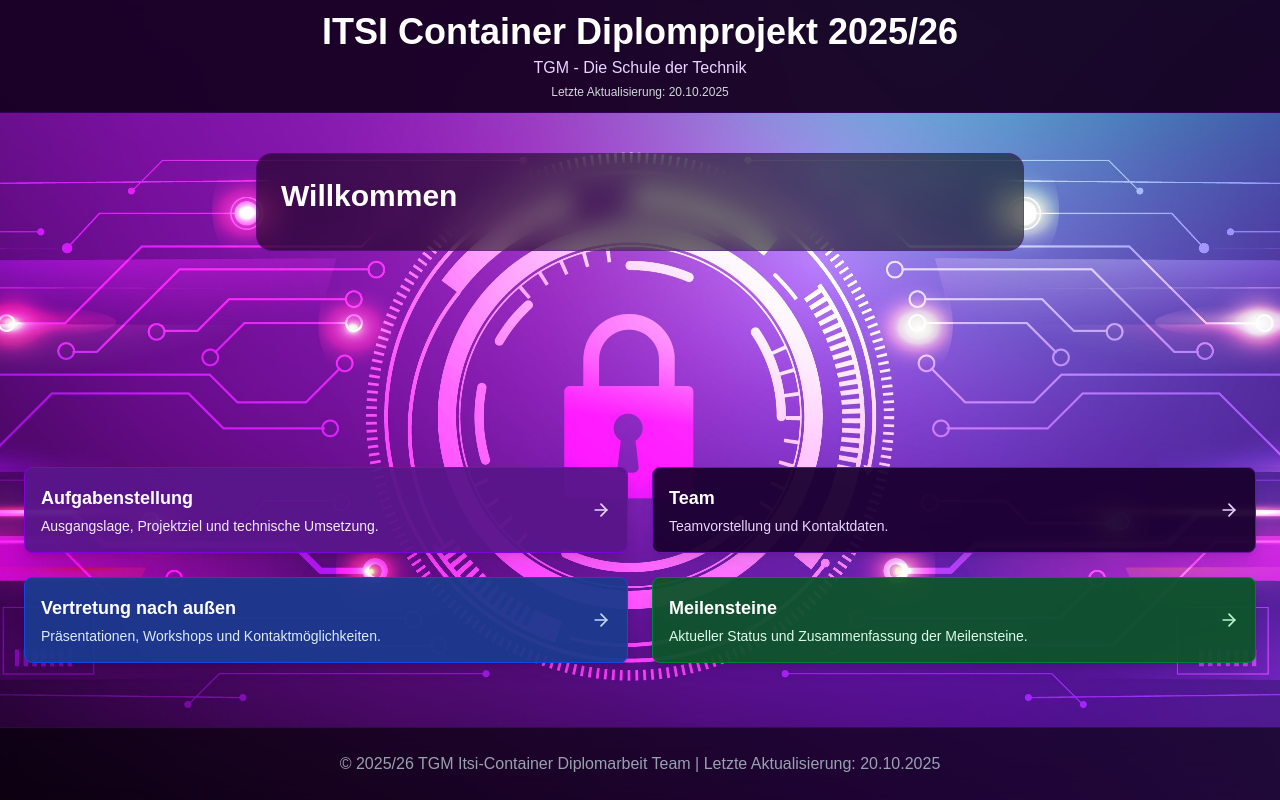
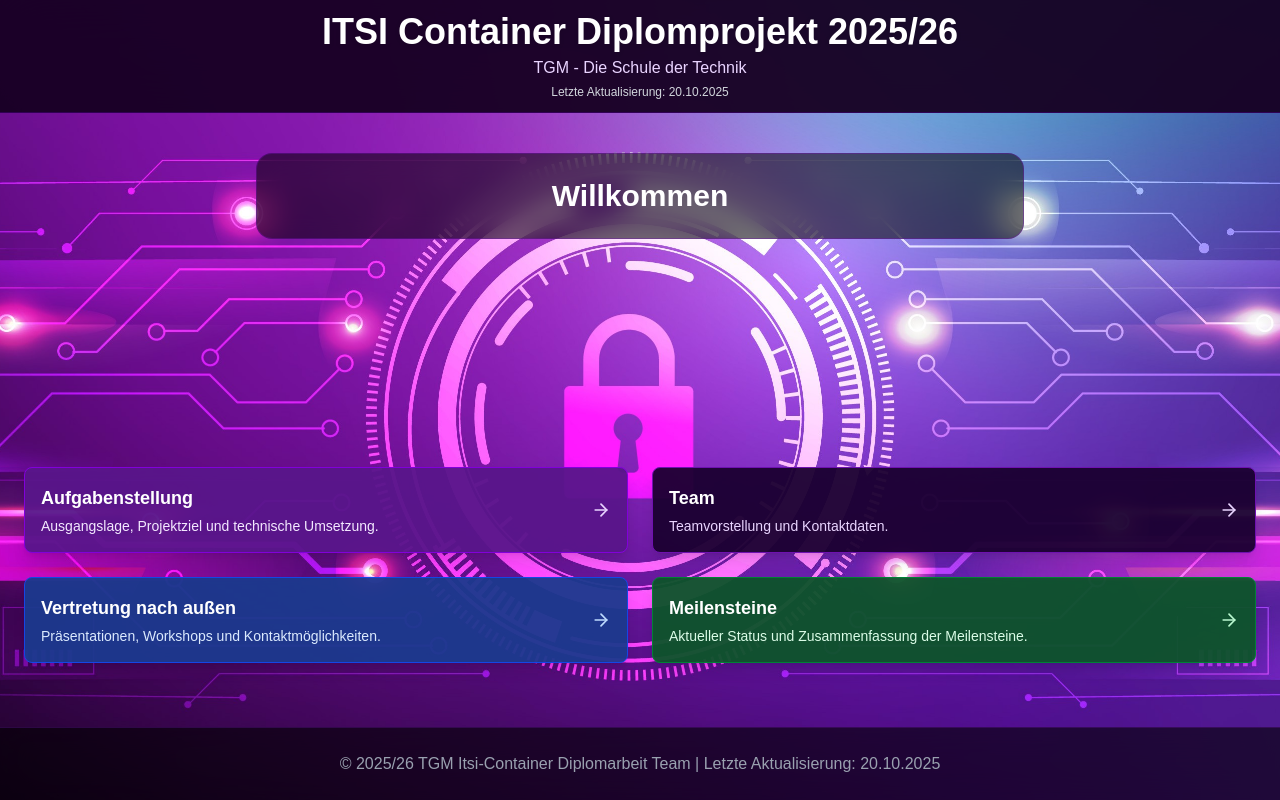
Before and after one commit to lschrenkTGM/ITSI-Container-Umgebung, a Next.js app: page / in a window 1280 px wide. Built offline with nearby package versions, Linux system fonts and the light colour scheme.

Commit message:
Leichte Überarbeitungen

```diff
--- a/src/app/page.tsx
+++ b/src/app/page.tsx
@@ -27,8 +27,8 @@
       {/* Content */}
       <div className="container mx-auto px-6 py-10 flex flex-col flex-1">
         <div className="mx-auto w-full max-w-3xl">
-          <div className="bg-black/55 backdrop-blur-md rounded-2xl p-6 mb-6 border border-purple-800/40">
-            <h2 className="text-3xl text-white font-bold mb-3">Willkommen</h2>
+          <div className="bg-black/55 backdrop-blur-md rounded-2xl p-6 mb-6 border border-purple-800/40 text-center" >
+            <h2 className="text-3xl text-white font-bold mb-0">Willkommen</h2>
           </div>
         </div>
 
```
